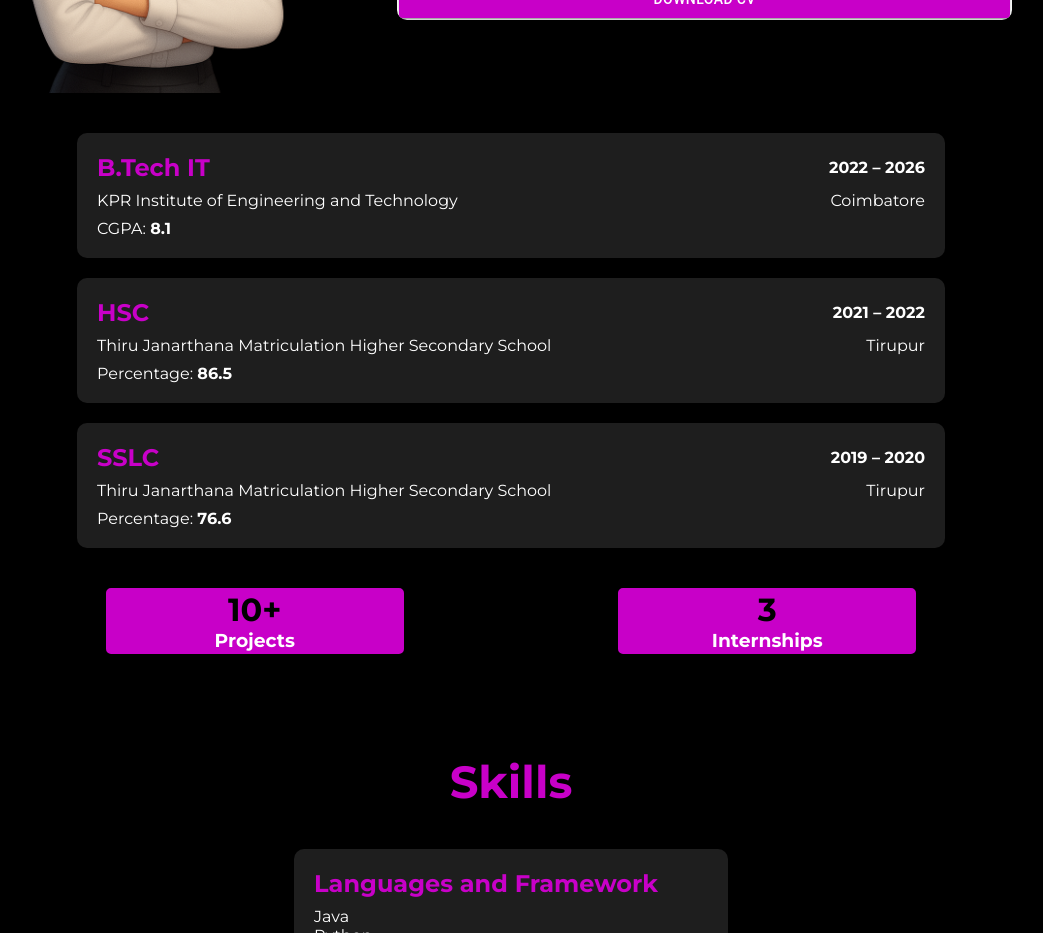
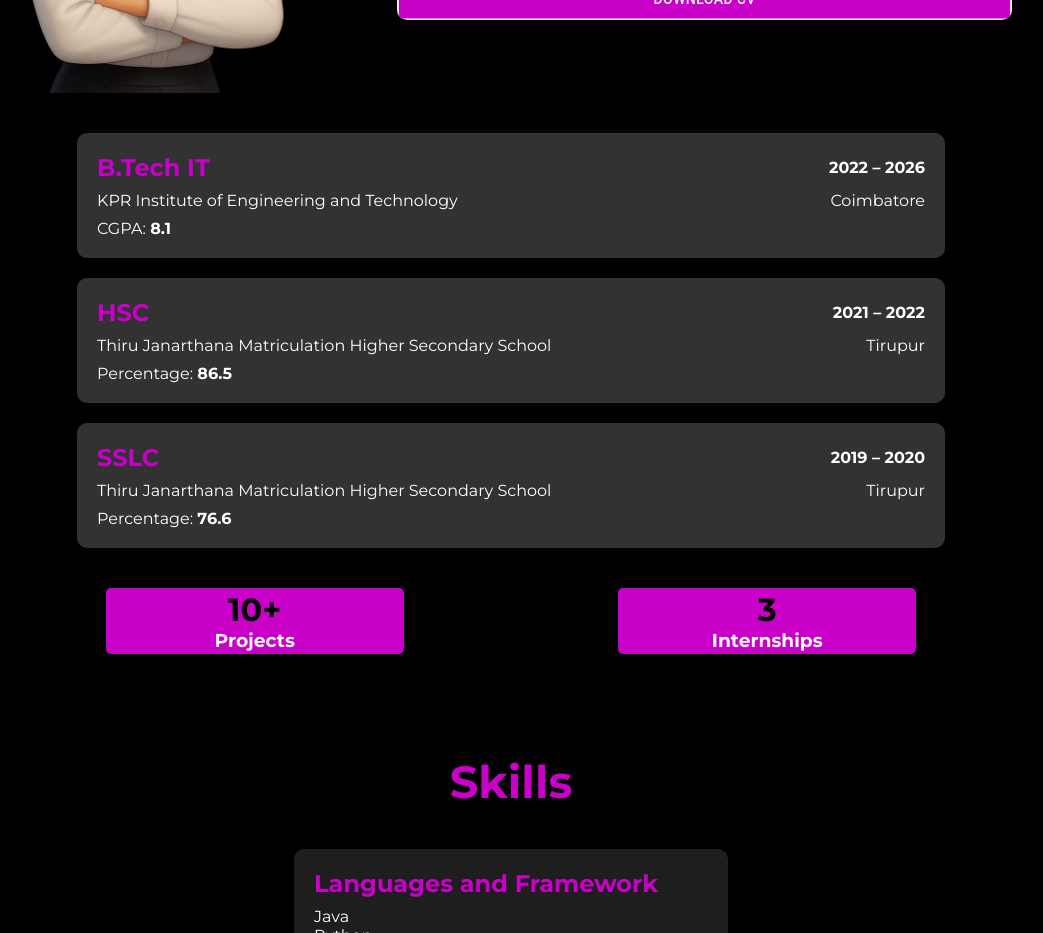
Before and after one commit to SadhanaK266/my-portfolio, a React (Vite) app: page / in a window 1280 px wide. Shown: the part 1600-2533 px from the top of the page, without its empty margins (129-1172 px from the left). Built offline with nearby package versions, Linux system fonts and the light colour scheme.

Commit message:
background color updated

```diff
--- a/src/components/about/About.scss
+++ b/src/components/about/About.scss
@@ -84,7 +84,7 @@
             border-radius: 10px;
             display: flex;
             flex-direction: column;
-            background-color: rgb(30, 30, 30);
+            background-color: rgb(50, 50, 50);
             gap: 9px;
             width: 70%;
 
```
